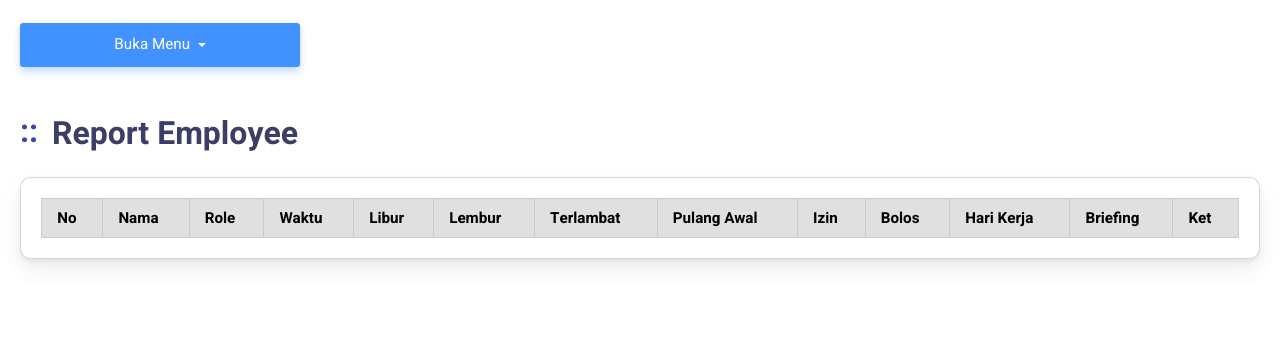
After one commit to alfaben12/SambelSpecial, a CodeIgniter app: page /database/index.php/reports/list in a window 1280 px wide. The commit adds this page. Shown: the top 354 px of the page. Run offline with CodeIgniter, Linux system fonts and the light colour scheme; lists and menus that the app fills with data are empty; some libraries are stand-ins or nearby versions.

Commit message:
update web report

```diff
--- a/web/application/modules/reports/controllers/Reports.php
+++ b/web/application/modules/reports/controllers/Reports.php
@@ -5,5 +5,8 @@ class Reports extends MX_Controller {
 	public function index(){
 		$this->template->write_view('detail');
 	}
+	public function list(){
+		$this->template->write_view('list');
+	}
 }
 ?>
--- a/web/application/modules/reports/views/detail.php
+++ b/web/application/modules/reports/views/detail.php
@@ -47,7 +47,7 @@ $(document).ready(function(){
 
     function refreshEmployee(){
         $.ajax({
-                url: base_url + "attandances/<?= $this->uri->segment(3) ?>/employeeid",
+                url: base_url + "attandances/<?= $this->uri->segment(3) ?>/employeeid/01/month/2020/year",
                 type: 'GET',
                 dataType: 'json',
                 async: true,
--- /dev/null
+++ b/web/application/modules/reports/views/list.php
@@ -0,0 +1,84 @@
+<link rel="stylesheet" href="https://unpkg.com/purecss@1.0.1/build/pure-min.css" integrity="sha384-oAOxQR6DkCoMliIh8yFnu25d7Eq/PHS21PClpwjOTeU2jRSq11vu66rf90/cZr47" crossorigin="anonymous">
+
+<div class="col-lg-12">
+    <div class="example-box example-box-alt pb-5">
+        <h4 class="heading-2 pb-4">Report Employee</h4>
+        <div class="row">
+            <div class="col-lg-12">
+                <div class="card card-box mb-5">
+                    <div class="card-body">
+                    <table class="pure-table" width="100%">
+    <thead>
+        <tr>
+            <th>No</th>
+            <th>Nama</th>
+            <th>Role</th>
+            <th>Waktu</th>
+            <th>Libur</th>
+            <th>Lembur</th>
+            <th>Terlambat</th>
+            <th>Pulang Awal</th>
+            <th>Izin</th>
+            <th>Bolos</th>
+            <th>Hari Kerja</th>
+            <th>Briefing</th>
+            <th>Ket</th>
+        </tr>
+    </thead>
+    <tbody id="listReport">
+
+    </tbody>
+</table>
+                    </div>
+                </div>
+            </div>
+        </div>
+    </div>
+</div>
+<script>
+
+$(document).ready(function(){
+    refreshReport()
+})
+
+    function refreshReport(){
+        $.ajax({
+                url: base_url + "reports",
+                type: 'GET',
+                dataType: 'json',
+                async: true,
+                cache: false,
+                beforeSend: function() {},
+                success: function(response) {
+                    var html = '';
+                    for (let i = 0; i < response.length; i++) {
+                        html += `
+                        <tr>
+                            <td>`+ parseInt(i+1) +`</td>
+                            <td>`+ response[i].employee.fullname +`</td>
+                            <td>`+ response[i].employee.role.name +`</td>
+                            <td>Bulan `+ response[i].month +`- `+ response[i].year +`</td>
+                            <td>`+ response[i].libur +`</td>
+                            <td>`+ response[i].lembur +`</td>
+                            <td>`+ response[i].terlambat +`</td>
+                            <td>`+ response[i].home_early +`</td>
+                            <td>`+ response[i].izin +`</td>
+                            <td>`+ response[i].bolos +`</td>
+                            <td>`+ response[i].work_days +`</td>
+                            <td>`+ response[i].friday_briefing +`</td>
+                            <td>`+ response[i].desc +`</td>
+                        </tr>
+                        `;
+                    }
+
+                    $("#listReport").html(html)
+                },
+                error: function(response, textStatus, errorThrown) {
+                    console.log('error')
+                },
+                complete: function() {
+                    console.log('complete')
+                }
+            });
+    }
+</script>
```
